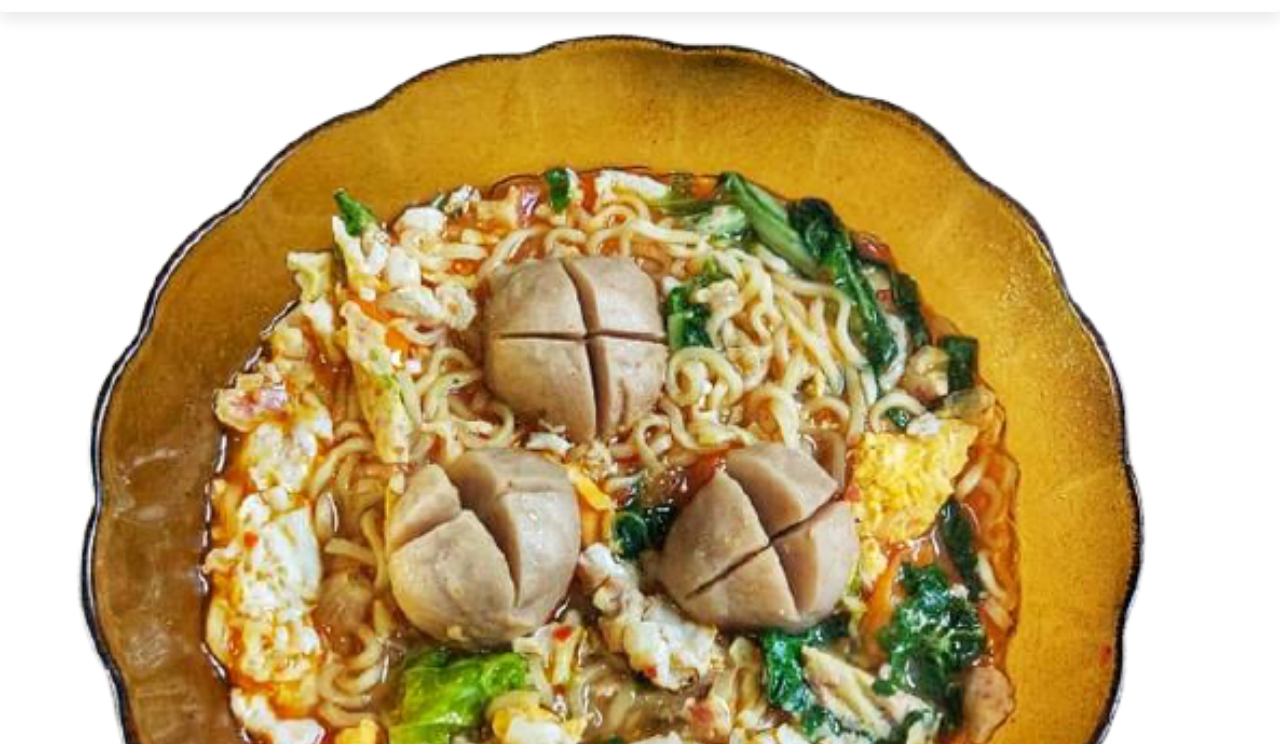
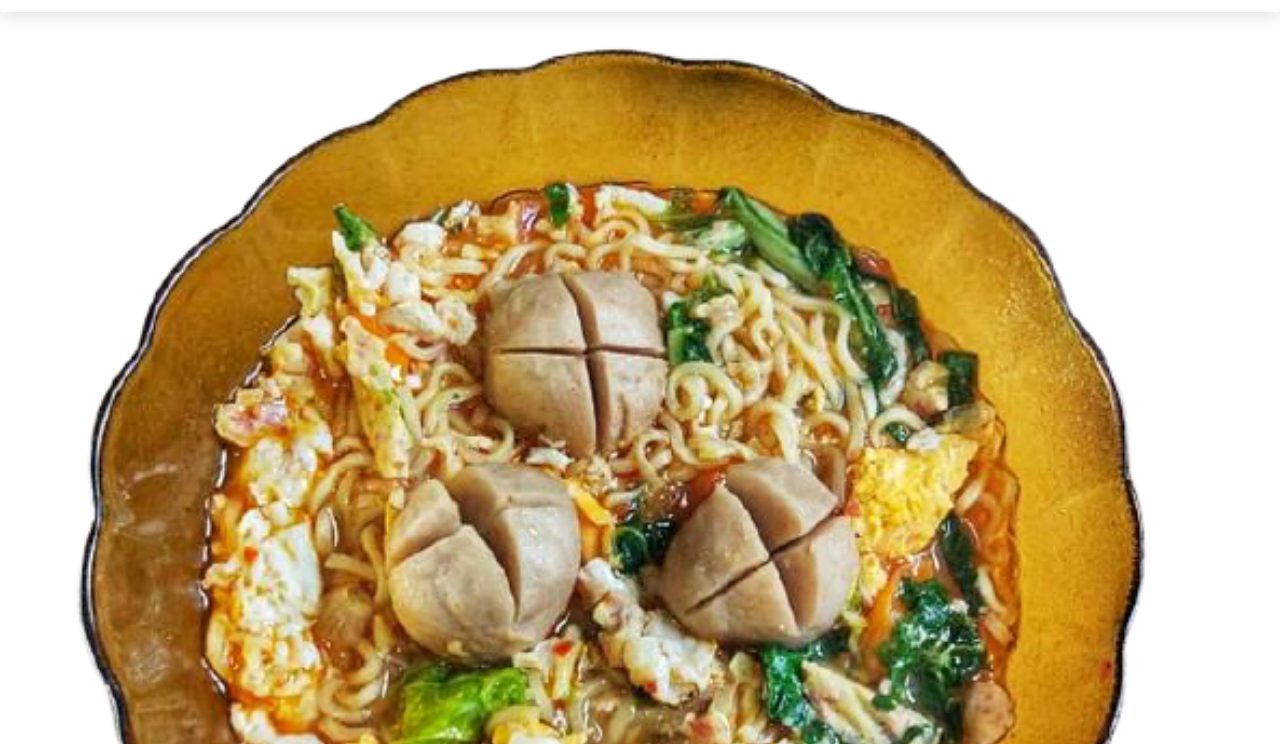
Before and after one commit to Fasmalogisticbrokerage/aestheweb.github.io, a plain HTML site: page index.html in a window 1280 px wide. Shown: the part 56-800 px from the top of the page. Drawn offline with nearby package versions, Linux system fonts and the light colour scheme.

Commit message:
Bxhxhxhx

```diff
--- a/index.html
+++ b/index.html
@@ -62,13 +62,14 @@
   </div>
 </nav>
     <!--navbar end-->
-
+<div class="header mt-3">
 <header class="w3-display-container w3-content w3-wide" style="max-width:1600px;min-width:500px" id="home">
   <img class="w3-image" src="/img/mie-dog-dog-ala-burjo-jogja-foto-resep-utama-removebg-preview.png" alt="" width="1600" height="800">
   <div class="w3-display-bottomleft w3-padding-large w3-opacity">
     <h1 class="w3-xxlarge">Le Catering</h1>
   </div>
 </header>
+</div>
 
     <div id="beli" class="d-grid gap-2 col-6 mx-auto">
       <p class="text-center" style="color: #ff8c00">Mie Harga MantaB 10.000</p>
```
